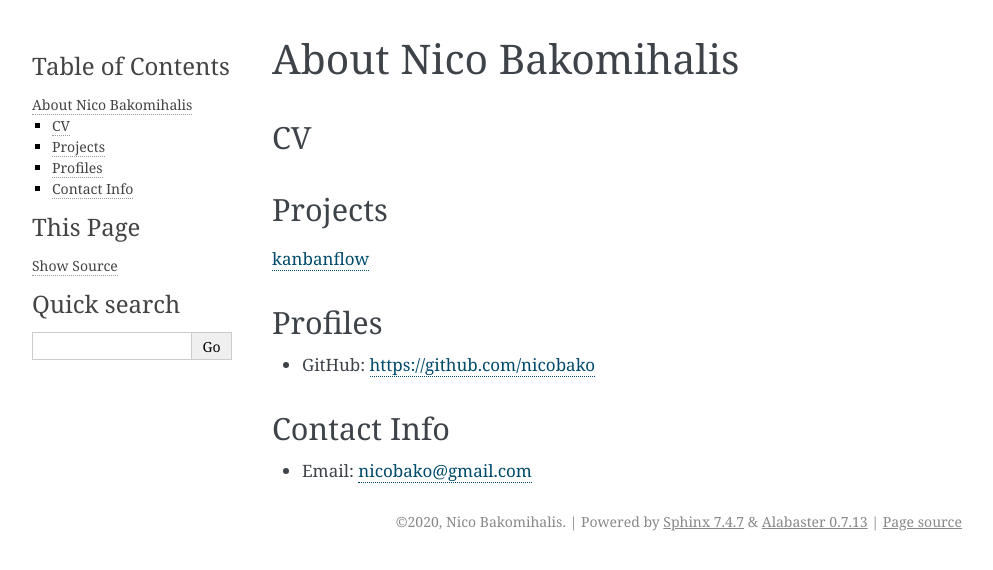
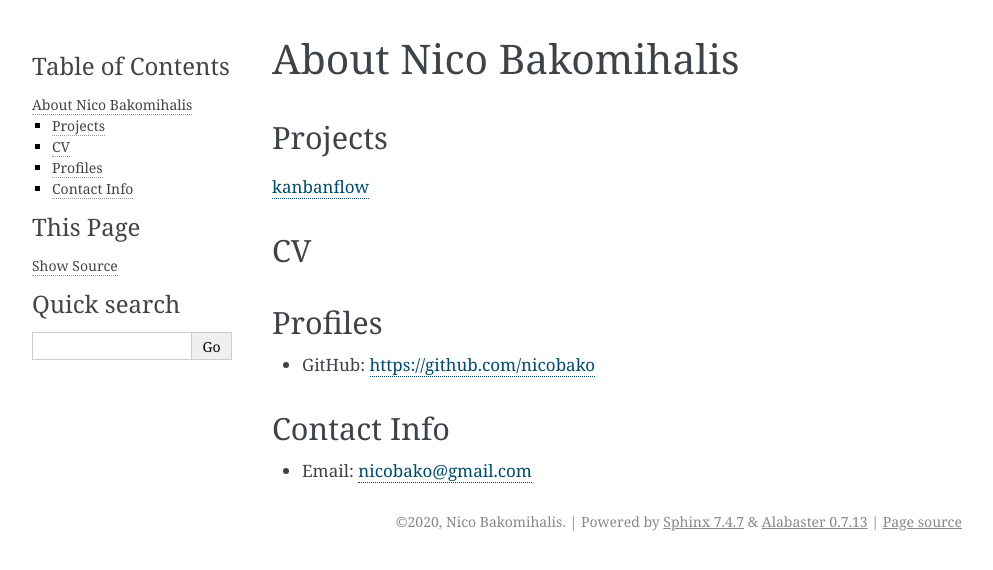
Before and after one commit to nicobako/pythonic-misadventures, a Sphinx documentation site: the page built from doc/source/about_nico/index.rst, in a window 1280 px wide. Shown: the top 570 px of the page, without its empty margins (148-1141 px from the left). Built offline with Sphinx 7.4.7, drawn with Linux system fonts in a browser that asks for light colours; part of the change alters nothing that is shown.

```diff
--- a/doc/source/about_nico/index.rst
+++ b/doc/source/about_nico/index.rst
@@ -5,6 +5,11 @@ About Nico Bakomihalis
 
    Add a little more about yourself here.
    Perhaps even a CV
+
+Projects
+--------
+
+`kanbanflow  <https://nicobako.github.com/kanbanflow>`_
 
 CV
 --
@@ -17,10 +22,6 @@ CV
 
    Make sure the CV can be downloaded as a PDF!
 
-Projects
---------
-
-`kanbanflow  <https://nicobako.github.com/kanbanflow>`_
 
 Profiles
 --------
```
